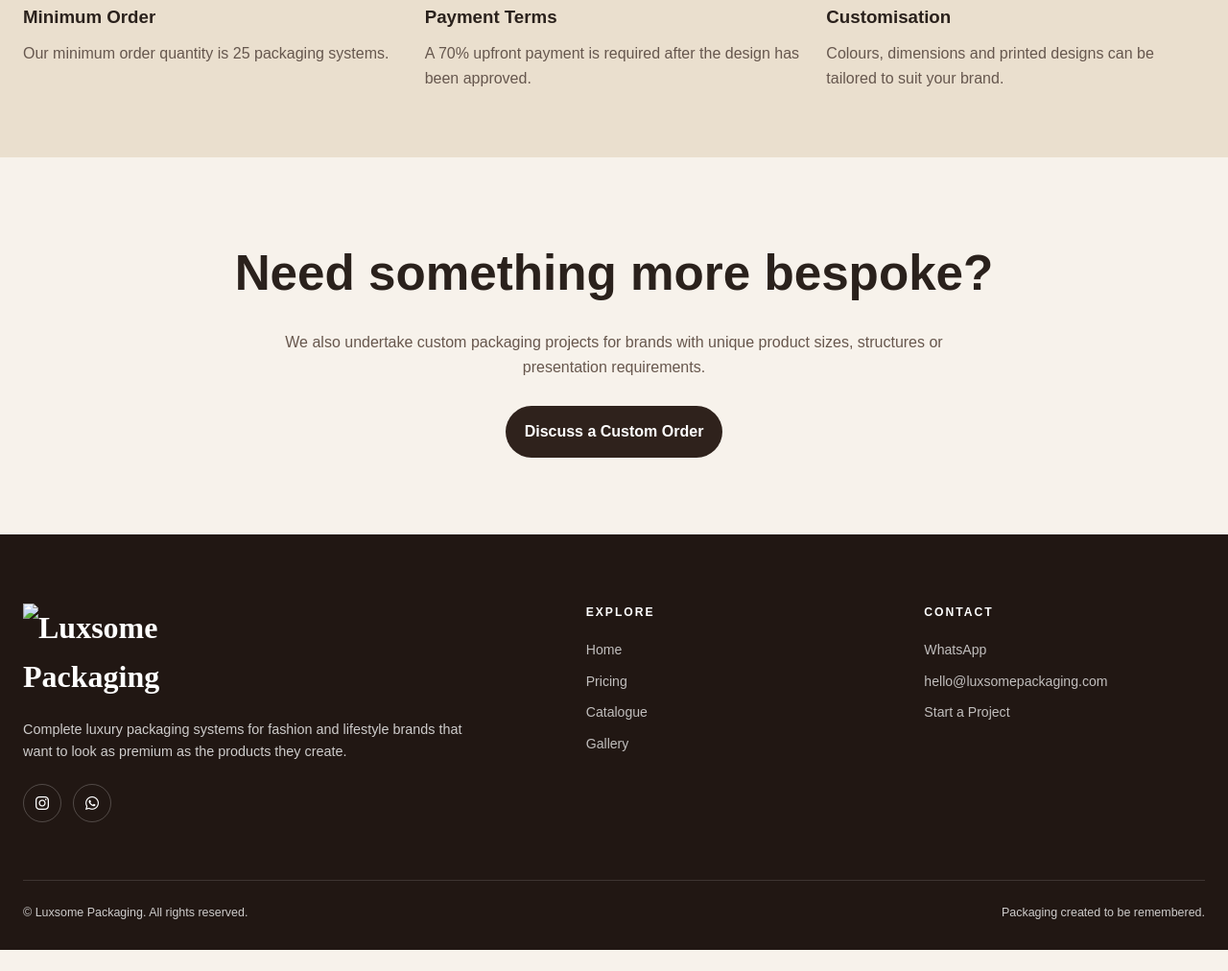
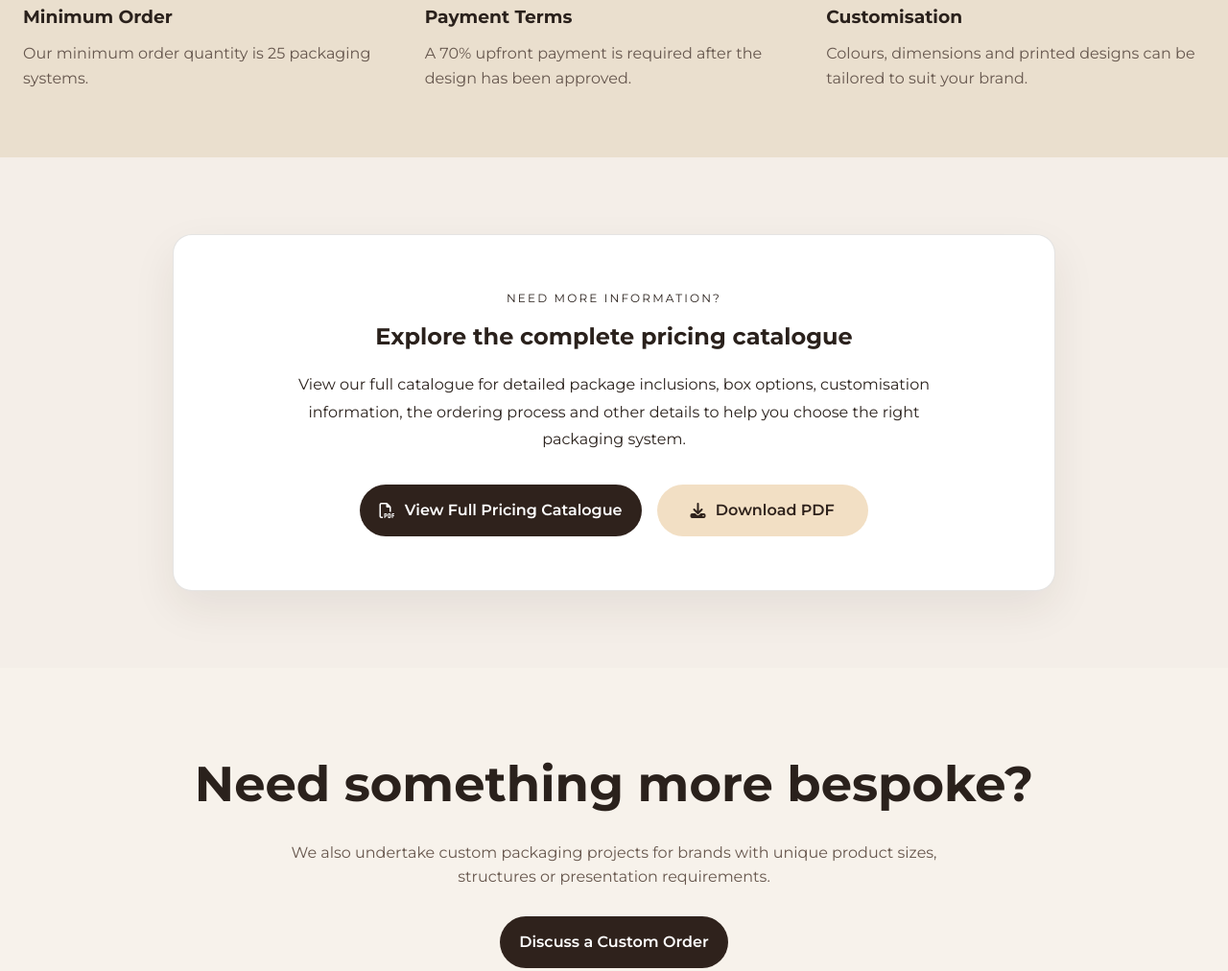
Before and after one commit to Aifedayo/luxsomepackaging, a plain HTML site: page pricing/index.html in a window 1280 px wide. Shown: the part 1143-2155 px from the top of the page at 96% size. Before the commit the page ends 2133 px from the top, so only its background shows below. Drawn offline with Linux system fonts and the light colour scheme.

Commit message:
Refactoring and restructing the codebase

```diff
--- a/css/base.css
+++ b/css/base.css
@@ -379,7 +379,7 @@ a {
 /* Hero */
 
 .hero-section {
-    background: #fcfcfc;
+    background: #fffdf9;
     padding: 16px;
 }
 
--- a/css/pricing.css
+++ b/css/pricing.css
@@ -5,7 +5,6 @@
 }
 
 body {
-    font-family: Arial, sans-serif;
     background: #f7f2eb;
     color: #2a211c;
     line-height: 1.6;
@@ -213,3 +212,67 @@ h1 {
         flex-direction: column;
     }
 }
+
+.catalogue-cta {
+    padding: 5rem 0;
+    background: #f4eee8;
+}
+
+.catalogue-cta-card {
+    max-width: 920px;
+    margin: 0 auto;
+    padding: 3.5rem 2rem;
+    text-align: center;
+    background: #ffffff;
+    border: 1px solid rgba(47, 34, 28, 0.12);
+    border-radius: 20px;
+    box-shadow: 0 18px 45px rgba(47, 34, 28, 0.08);
+}
+
+.catalogue-cta .eyebrow {
+    margin-bottom: 0.75rem;
+}
+
+.catalogue-cta h2 {
+    margin: 0 0 1rem;
+}
+
+.catalogue-cta-text {
+    max-width: 680px;
+    margin: 0 auto 2rem;
+    line-height: 1.8;
+}
+
+.catalogue-cta-actions {
+    display: flex;
+    flex-wrap: wrap;
+    justify-content: center;
+    gap: 1rem;
+}
+
+.catalogue-cta-actions .button {
+    display: inline-flex;
+    align-items: center;
+    justify-content: center;
+    gap: 0.65rem;
+    min-width: 220px;
+}
+
+@media (max-width: 600px) {
+    .catalogue-cta {
+        padding: 3.5rem 0;
+    }
+
+    .catalogue-cta-card {
+        padding: 2.5rem 1.25rem;
+        border-radius: 14px;
+    }
+
+    .catalogue-cta-actions {
+        flex-direction: column;
+    }
+
+    .catalogue-cta-actions .button {
+        width: 100%;
+    }
+}
--- a/pricing/index.html
+++ b/pricing/index.html
@@ -17,7 +17,7 @@
 
     <meta name="robots" content="index, follow">
 
-    <link rel="canonical" href="https://luxsomepackaging.com/pricing/">
+    <link rel="canonical" href="https://www.luxsomepackaging.com/pricing/">
 
     <!-- Open Graph -->
     <meta property="og:type" content="website">
@@ -29,13 +29,13 @@
         content="Explore our premium packaging systems designed for fashion brands. View pricing for rigid boxes, hang tags, thank-you cards, tissue paper and more.">
 
     <meta property="og:url"
-        content="https://luxsomepackaging.com/pricing.html">
+        content="https://www.luxsomepackaging.com/pricing/">
 
     <meta property="og:site_name"
         content="Luxsome Packaging">
 
     <meta property="og:image"
-        content="https://luxsomepackaging.com/images/pricing-cover.jpg">
+        content="https://www.luxsomepackaging.com/assets/images/pricing.png">
 
     <meta property="og:image:width" content="1200">
 
@@ -51,7 +51,7 @@
         content="Premium packaging systems for fashion brands. View our latest pricing.">
 
     <meta name="twitter:image"
-        content="https://luxsomepackaging.com/images/pricing-cover.jpg">
+        content="https://www.luxsomepackaging.com/assets/images/pricing.png">
 
     <!-- Theme -->
     <meta name="theme-color" content="#2F221C">
@@ -62,7 +62,6 @@
     <link rel="apple-touch-icon"
         href="/apple-touch-icon.png">
 
-    <title>Pricing | Luxsome Packaging</title>
 
     <link rel="preconnect" href="https://fonts.googleapis.com">
     <link rel="preconnect" href="https://fonts.gstatic.com" crossorigin>
@@ -84,9 +83,9 @@
         {
             "@context": "https://schema.org",
             "@type": "CollectionPage",
-            "name": "Luxsome Packaging Gallery",
-            "description": "A gallery of rigid boxes, packaging systems, hang tags, cards, envelopes and finishing details created by Luxsome Packaging.",
-            "url": "https://www.luxsomepackaging.com/gallery.html",
+            "name": "Luxsome Packaging Pricing",
+            "description": "Pricing tiers and ordering information for Luxsome Packaging systems, including rigid boxes, hang tags, cards, envelopes, ribbons and tissue wrappers.",
+            "url": "https://www.luxsomepackaging.com/pricing/",
             "isPartOf": {
                 "@type": "WebSite",
                 "name": "Luxsome Packaging",
@@ -99,6 +98,8 @@
             }
         }
         </script>
+
+
 </head>
 
 <body>
@@ -111,7 +112,7 @@
                 aria-label="Luxsome homepage"
             >
                 <img
-                    src="..//assets/images/luxsome-logo.png"
+                    src="../assets/images/luxsome-logo.png"
                     alt="Luxsome Packaging"
                     class="logo-image"
                 >
@@ -146,8 +147,12 @@
                     Pricing
                 </a>
 
-                <a href="index.html#catalogue">
-                    Catalogue
+                <a
+                    href="../assets/pdf/catalogues/PRODUCT-CATALOGUE.pdf"
+                    target="_blank"
+                    rel="noopener noreferrer"
+                >
+                    Product Guide
                 </a>
 
                 <a
@@ -201,7 +206,7 @@
                     </ul>
 
                     <a
-                        href="https://wa.me/.2348061389594?text=Hello%20Luxsome,%20I%20am%20interested%20in%20the%20Essential%20Packaging%20Tier."
+                        href="https://wa.me/2348061389594?text=Hello%20Luxsome,%20I%20am%20interested%20in%20the%20Essential%20Packaging%20Tier."
                         class="button button-dark"
                     >
                         Enquire on WhatsApp
@@ -226,7 +231,7 @@
                     </ul>
 
                     <a
-                        href="https://wa.me/.2348061389594?text=Hello%20Luxsome,%20I%20am%20interested%20in%20the%20Signature%20Packaging%20Tier."
+                        href="https://wa.me/2348061389594?text=Hello%20Luxsome,%20I%20am%20interested%20in%20the%20Signature%20Packaging%20Tier."
                         class="button button-light"
                     >
                         Enquire on WhatsApp
@@ -251,7 +256,7 @@
                     </ul>
 
                     <a
-                        href="https://wa.me/.2348061389594?text=Hello%20Luxsome,%20I%20am%20interested%20in%20the%20Complete%20Packaging%20Tier."
+                        href="https://wa.me/2348061389594?text=Hello%20Luxsome,%20I%20am%20interested%20in%20the%20Complete%20Packaging%20Tier."
                         class="button button-dark"
                     >
                         Enquire on WhatsApp
@@ -290,6 +295,47 @@
             </div>
         </section>
 
+
+        <!-- Complete pricing catalogue -->
+        <section class="catalogue-cta" aria-labelledby="pricingCatalogueHeading">
+            <div class="container">
+                <div class="catalogue-cta-card">
+                    <p class="eyebrow">Need more information?</p>
+
+                    <h2 id="pricingCatalogueHeading">
+                        Explore the complete pricing catalogue
+                    </h2>
+
+                    <p class="catalogue-cta-text">
+                        View our full catalogue for detailed package inclusions,
+                        box options, customisation information, the ordering process
+                        and other details to help you choose the right packaging system.
+                    </p>
+
+                    <div class="catalogue-cta-actions">
+                        <a
+                            href="/assets/pdf/catalogues/PRICING-CATALOGUE.pdf"
+                            class="button button-dark"
+                            target="_blank"
+                            rel="noopener noreferrer"
+                        >
+                            <i class="fa-regular fa-file-pdf" aria-hidden="true"></i>
+                            View Full Pricing Catalogue
+                        </a>
+
+                        <a
+                            href="/assets/pdf/catalogues/PRICING-CATALOGUE.pdf"
+                            class="button button-light"
+                            download="Luxsome-Packaging-Pricing-Catalogue.pdf"
+                        >
+                            <i class="fa-solid fa-download" aria-hidden="true"></i>
+                            Download PDF
+                        </a>
+                    </div>
+                </div>
+            </div>
+        </section>
+
         <section class="custom-section">
             <div class="container">
 
@@ -324,7 +370,7 @@
                         class="footer-logo"
                     >
                         <img
-                            src="..//assets/images/logo-white.png"
+                            src="../assets/images/logo-white.png"
                             alt="Luxsome Packaging"
                             class="logo-image"
                         >
@@ -338,7 +384,7 @@
 
                     <div class="footer-socials">
                         <a
-                            href="https://www.instagram.com/luxsomepackaging""
+                            href="https://www.instagram.com/luxsomepackaging"
                             aria-label="Luxsome Packaging on Instagram"
                             target="_blank"
                             rel="noopener noreferrer"
@@ -377,8 +423,12 @@
                             Pricing
                         </a>
 
-                        <a href="index.html#catalogue">
-                            Catalogue
+                        <a
+                            href="../assets/pdf/catalogues/PRODUCT-CATALOGUE.pdf"
+                            target="_blank"
+                            rel="noopener noreferrer"
+                        >
+                            Product Guide
                         </a>
 
                         <a href="/gallery/">
@@ -405,7 +455,7 @@
                             hello@luxsomepackaging.com
                         </a>
 
-                        <a href="index.html#contact">
+                        <a href="/#contact">
                             Start a Project
                         </a>
                     </div>
@@ -426,5 +476,6 @@
 
         </div>
     </footer>
+    <script src="../js/main.js"></script>
 </body>
 </html>
```
Also changed, not shown: gallery/index.html (+12 -4 lines), index.html (+12 -4 lines).
